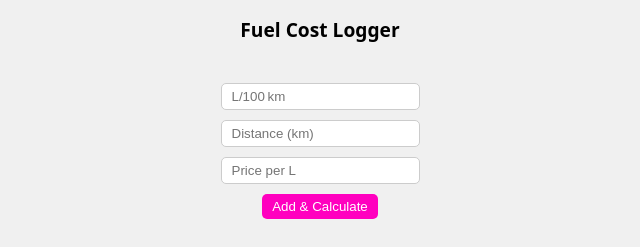
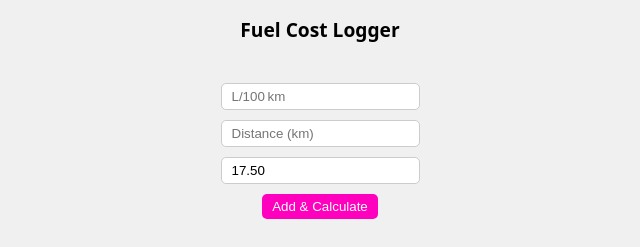
Before and after one commit to Tameem-Elmasry/fuel-consumption-logger, a React (Vite) app: page / in a window 1280 px wide. Shown: the top 247 px of the page, without its empty margins (320-960 px from the left). Built offline with nearby package versions, Linux system fonts and the light colour scheme.

Commit message:
fixed price

```diff
--- a/src/components/CalculatorForm.jsx
+++ b/src/components/CalculatorForm.jsx
@@ -5,7 +5,7 @@ export default function CalculatorForm({ onSubmit }) {
     // @ stats
     const [cons, setCons] = useState("");
     const [dist, setDist] = useState("");
-    const [price, setPrice] = useState("");
+    const [price, setPrice] = useState("17.50");
 
     // @ functions
     const handleSubmit = (e) => {
```
